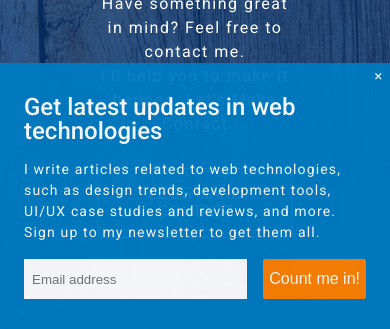
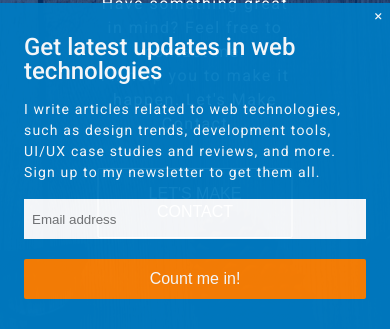
Before and after one commit to wijayantoap/sample-web, a plain HTML site: page public/index.html in a window 390 px wide. Shown: the part 513-842 px from the top of the page. Drawn offline with nearby package versions, Linux system fonts and the light colour scheme.

Commit message:
Adjust panel form

```diff
--- a/public/css/main.css
+++ b/public/css/main.css
@@ -296,4 +296,12 @@ input[type=text] {
     .highlights__text {
         padding: 25px;
     }
+
+    .panel__form {
+        flex-direction: column;
+    }
+
+    .panel__button {
+        margin-top: 20px;
+    }
 }
```
